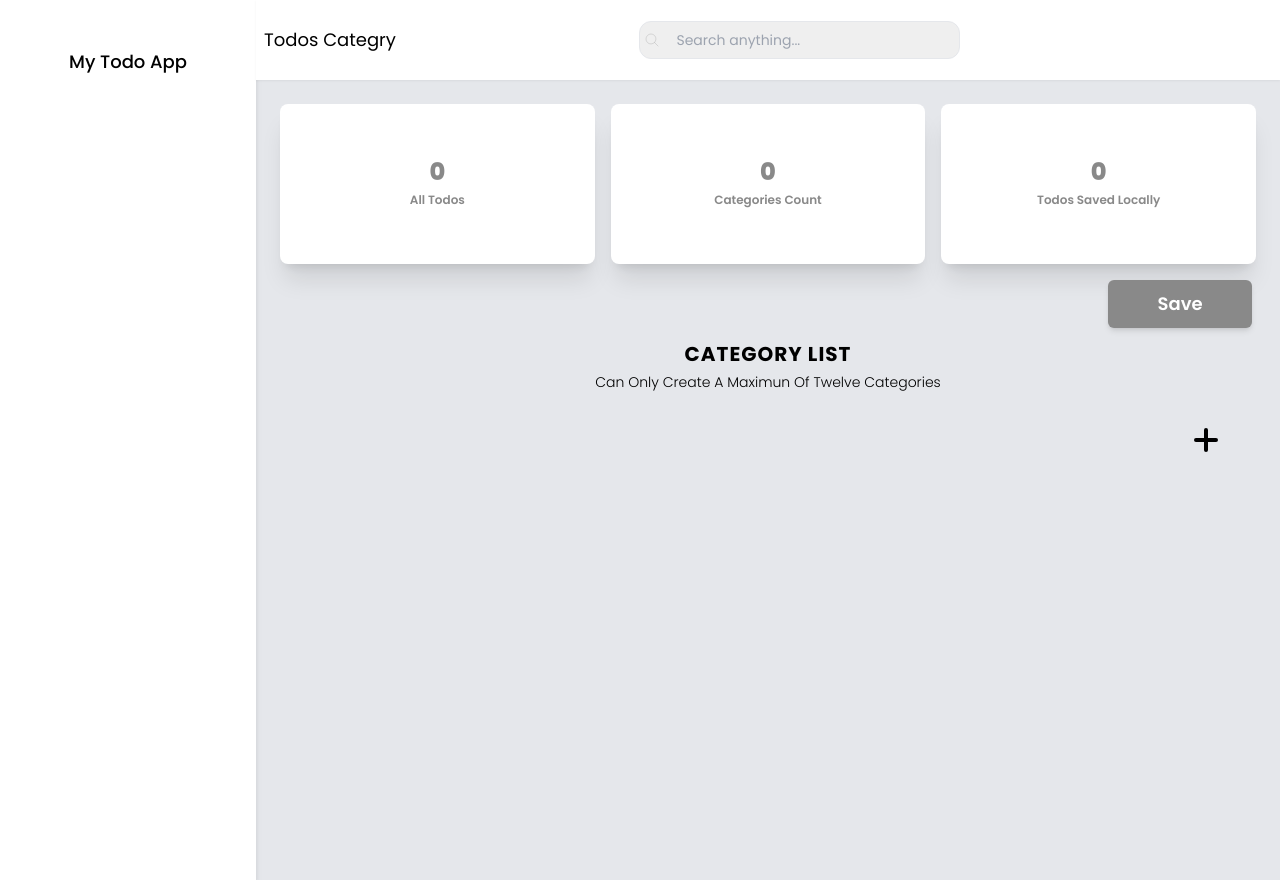
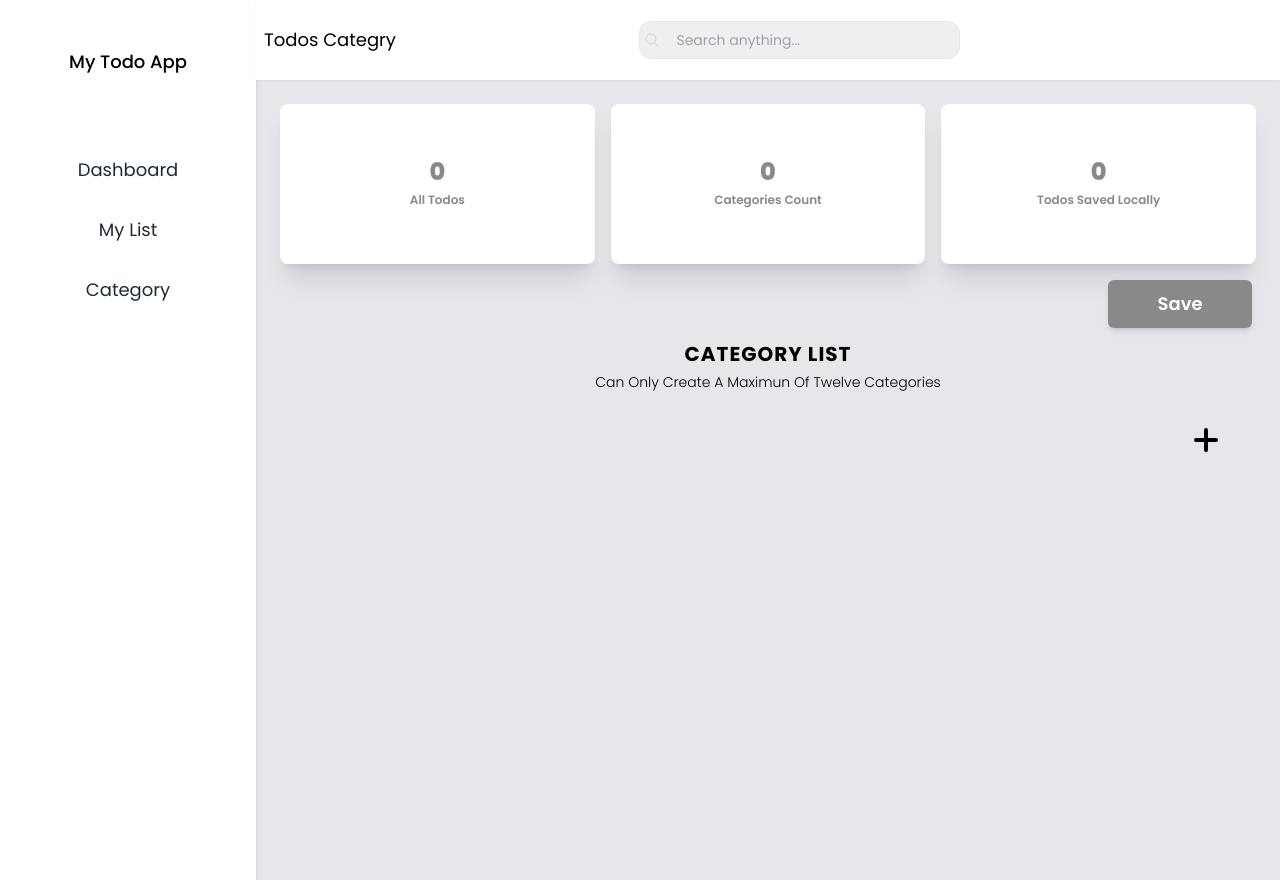
Before and after one commit to ogunwolejo/todo-list, a React (Create React App) app: page /categories in a window 1280 px wide. Built offline with nearby package versions, Linux system fonts and the light colour scheme.

Commit message:
fix navigation

```diff
--- a/src/component/sidebar/sidebar-menu-items/sideBarMenuItem.tsx
+++ b/src/component/sidebar/sidebar-menu-items/sideBarMenuItem.tsx
@@ -4,9 +4,9 @@ import { ISidebarItems } from "../../../interface/i.sidebar";
 
 const SideBarMenuItem:FC<{prop:ISidebarItems}> = ({prop}) => {
     return (
-        <Fragment>
-
-        </Fragment>
+        <div className="text-center">
+            <NavLink to={prop.to} className="text-xs md:text-sm xl:text-lg my-1  font-italics p-3">{prop.title}</NavLink>
+        </div>
     )
 }
 
--- a/src/component/sidebar/sidebar-menu/sidebar.menu.tsx
+++ b/src/component/sidebar/sidebar-menu/sidebar.menu.tsx
@@ -6,14 +6,14 @@ import SideBarMenuItem from "../sidebar-menu-items/sideBarMenuItem";
 const SideBarMenu:FC = () => {
     const sideBarItems:ISidebarItems[] = useMemo(() => ([
         {
-            to:"",
+            to:"/",
             icon:<svg xmlns="http://www.w3.org/2000/svg" fill="none" viewBox="0 0 24 24" stroke-width="1.5" stroke="currentColor" className="w-6 h-6">
             <path stroke-linecap="round" stroke-linejoin="round" d="M13.5 16.875h3.375m0 0h3.375m-3.375 0V13.5m0 3.375v3.375M6 10.5h2.25a2.25 2.25 0 002.25-2.25V6a2.25 2.25 0 00-2.25-2.25H6A2.25 2.25 0 003.75 6v2.25A2.25 2.25 0 006 10.5zm0 9.75h2.25A2.25 2.25 0 0010.5 18v-2.25a2.25 2.25 0 00-2.25-2.25H6a2.25 2.25 0 00-2.25 2.25V18A2.25 2.25 0 006 20.25zm9.75-9.75H18a2.25 2.25 0 002.25-2.25V6A2.25 2.25 0 0018 3.75h-2.25A2.25 2.25 0 0013.5 6v2.25a2.25 2.25 0 002.25 2.25z" />
           </svg>,
             title:"Dashboard"
         },
         {
-            to:"",
+            to:"/my-todo",
             icon:<svg xmlns="http://www.w3.org/2000/svg" fill="none" viewBox="0 0 24 24" stroke-width="1.5" stroke="currentColor" className="w-6 h-6">
             <path stroke-linecap="round" stroke-linejoin="round" d="M3.75 12h16.5m-16.5 3.75h16.5M3.75 19.5h16.5M5.625 4.5h12.75a1.875 1.875 0 010 3.75H5.625a1.875 1.875 0 010-3.75z" />
           </svg>
@@ -21,7 +21,7 @@ const SideBarMenu:FC = () => {
             title:"My List"
         },
         {
-            to:"",
+            to:"/categories",
             icon:<svg xmlns="http://www.w3.org/2000/svg" fill="none" viewBox="0 0 24 24" stroke-width="1.5" stroke="currentColor" className="w-6 h-6">
             <path stroke-linecap="round" stroke-linejoin="round" d="M15.75 17.25v3.375c0 .621-.504 1.125-1.125 1.125h-9.75a1.125 1.125 0 01-1.125-1.125V7.875c0-.621.504-1.125 1.125-1.125H6.75a9.06 9.06 0 011.5.124m7.5 10.376h3.375c.621 0 1.125-.504 1.125-1.125V11.25c0-4.46-3.243-8.161-7.5-8.876a9.06 9.06 0 00-1.5-.124H9.375c-.621 0-1.125.504-1.125 1.125v3.5m7.5 10.375H9.375a1.125 1.125 0 01-1.125-1.125v-9.25m12 6.625v-1.875a3.375 3.375 0 00-3.375-3.375h-1.5a1.125 1.125 0 01-1.125-1.125v-1.5a3.375 3.375 0 00-3.375-3.375H9.75" />
           </svg>
@@ -35,7 +35,7 @@ const SideBarMenu:FC = () => {
         <ul className="flex flex-col justify-self-center justify-between py-4">
             {
                 sideBarItems.map((item:ISidebarItems, idx:number) => (
-                    <li key={idx}>
+                    <li key={idx} className="my-4 text-gray-800 cursor-pointer hover:text-black hover:font-bold">
                         <SideBarMenuItem prop={item}/>
                     </li>
                 ))
```
